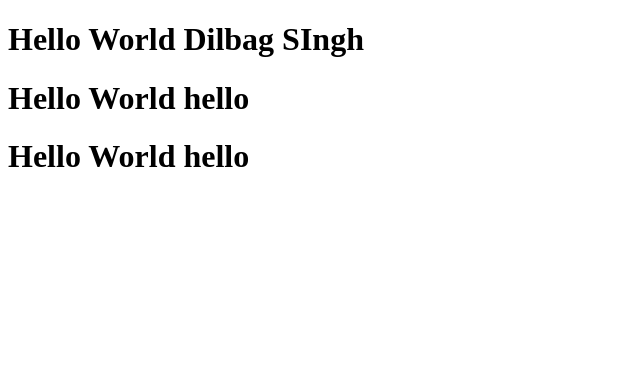
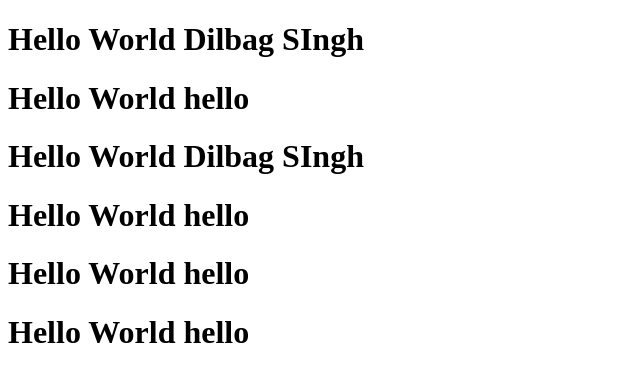
Before and after one commit to Baga114/website, a plain HTML site: page index.html in a window 1280 px wide. Shown: the whole page, without its empty margins (0-640 px from the left). Drawn offline with Linux system fonts and the light colour scheme.

Commit message:
5th commit

```diff
--- a/index.html
+++ b/index.html
@@ -10,6 +10,15 @@
 
 <h1>Hello World Dilbag SIngh</h1>
 <h1>Hello World hello</h1>
+
+<h1>Hello World Dilbag SIngh</h1>
+<h1>Hello World hello</h1>
+ <h1>Hello World hello</h1>
+
+
+
+
+
  <h1>Hello World hello</h1>
 </body>
 </html>
```
